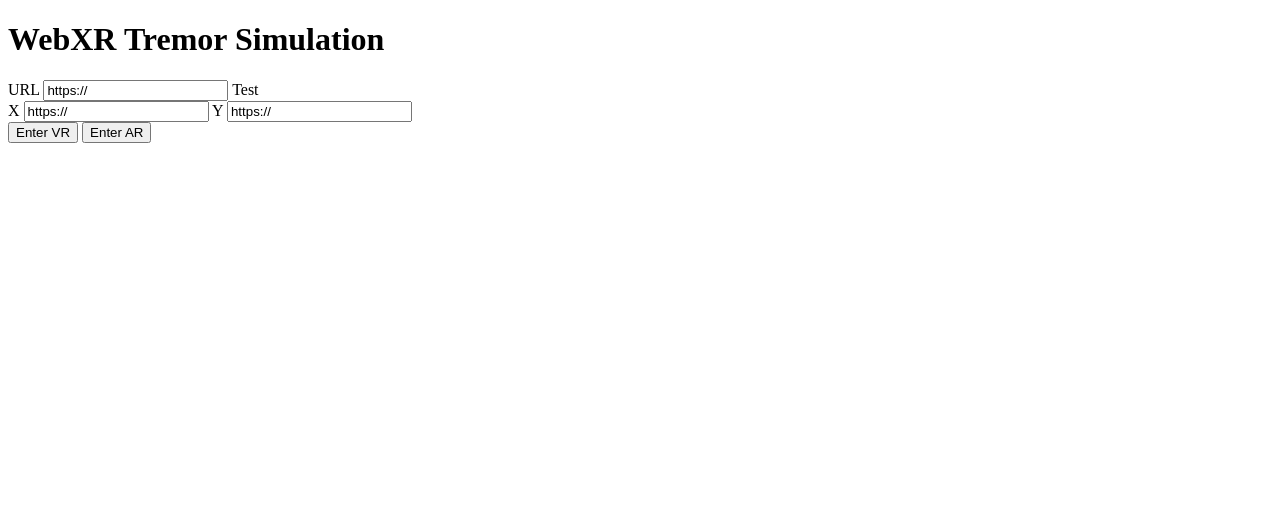
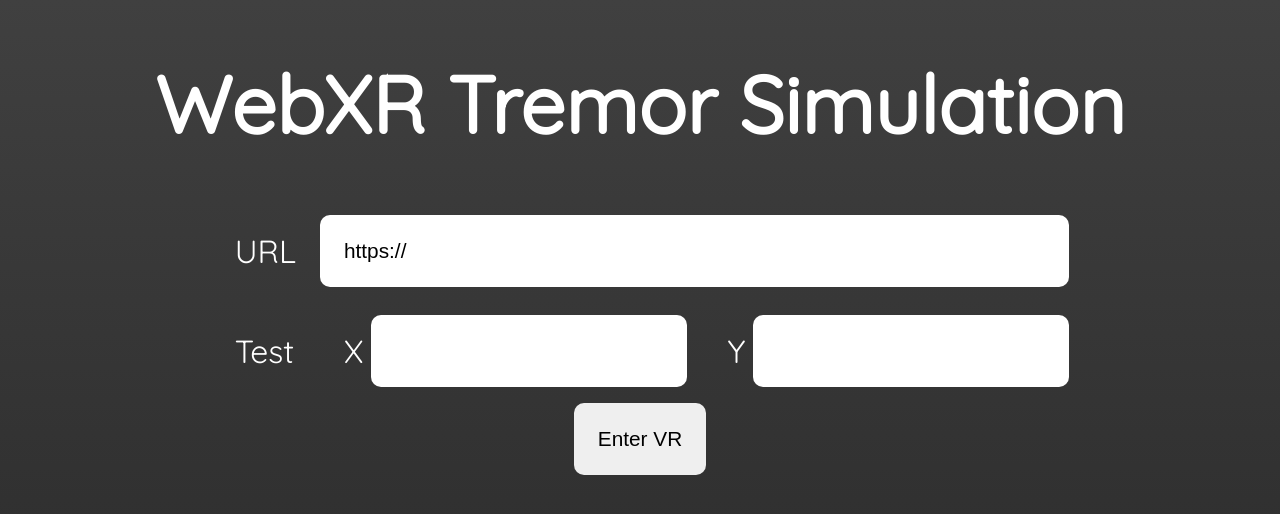
Before and after one commit to calebhair/webxr-motor-disability, a website built with Vite: page index.html in a window 1280 px wide. Built offline with nearby package versions, Linux system fonts and the light colour scheme; what @pmndrs/uikit-horizon, aframe would draw is missing.

Commit message:
Aligned X and Y labels, switched to number inputs, added compiled css to git

```diff
--- a/index.html
+++ b/index.html
@@ -51,17 +51,16 @@
         <input id="url-input" type="text" placeholder="https://" value="https://">
 
         <label>Test</label>
-        <div>
+        <div class="long-row">
           <label>X</label>
-          <input type="text" placeholder="https://" value="https://">
+          <input type="number">
           <label>Y</label>
-          <input type="text" placeholder="https://" value="https://">
+          <input type="number">
         </div>
       </form>
 
       <div>
         <button id="enter-vr-btn" >Enter VR</button>
-        <button id="enter-ar-btn" >Enter AR</button>
       </div>
     </div>
 
--- a/src/sbs/server/index.ts
+++ b/src/sbs/server/index.ts
@@ -4,5 +4,5 @@ import {SBS_PORT} from '../../constants.ts';
 const { server } = setupSocketStreamedBrowser();
 
 server.listen(SBS_PORT, () => {
-    console.log(`Server running on port ${SBS_PORT}`);
+    console.log(`SBS running on port ${SBS_PORT}`);
 });
--- a/src/styles.scss
+++ b/src/styles.scss
@@ -34,6 +34,11 @@
     align-items: center;
 }
 
+.long-row {
+    display: flex;
+    align-items: center;
+}
+
 input, button {
     padding: 1.5rem;
     margin: 0.5rem;
@@ -44,4 +49,5 @@ input, button {
 
 label {
     font-size: 2rem;
+    padding-left: 2rem;
 }
```
Also changed, not shown: src/styles.css (added), 1 other file.
